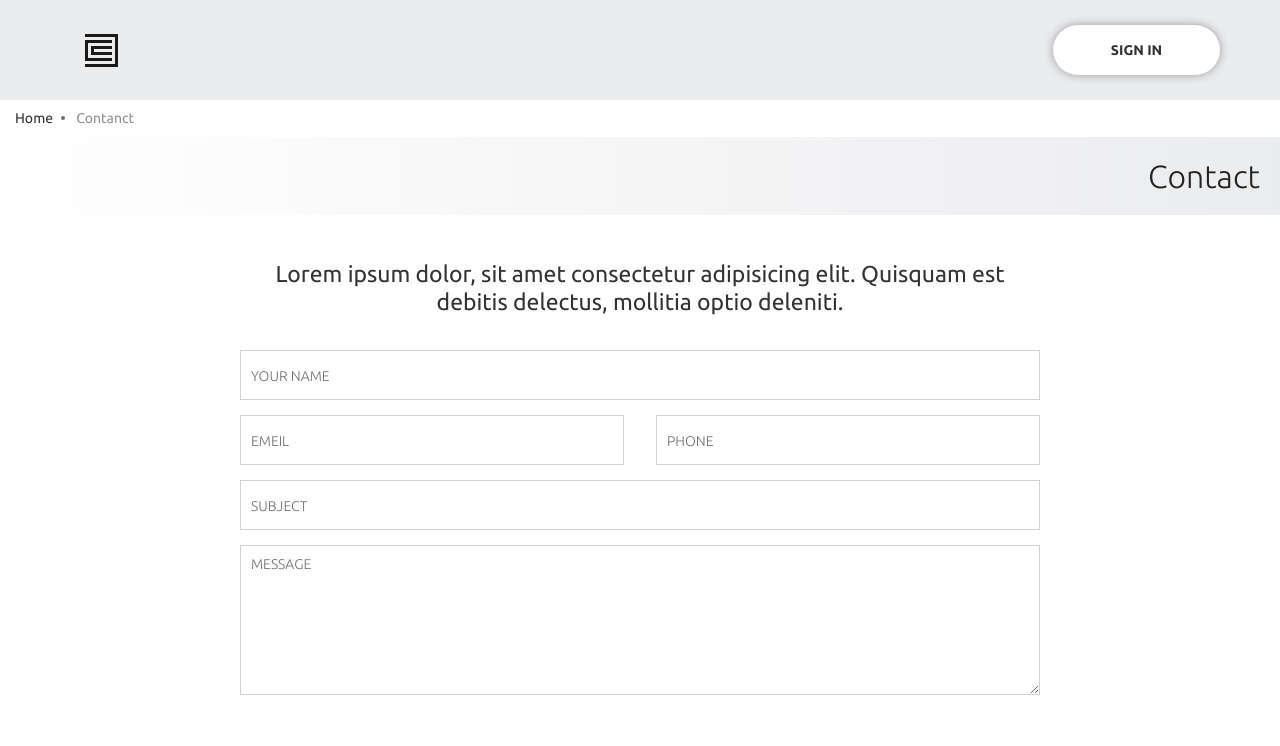
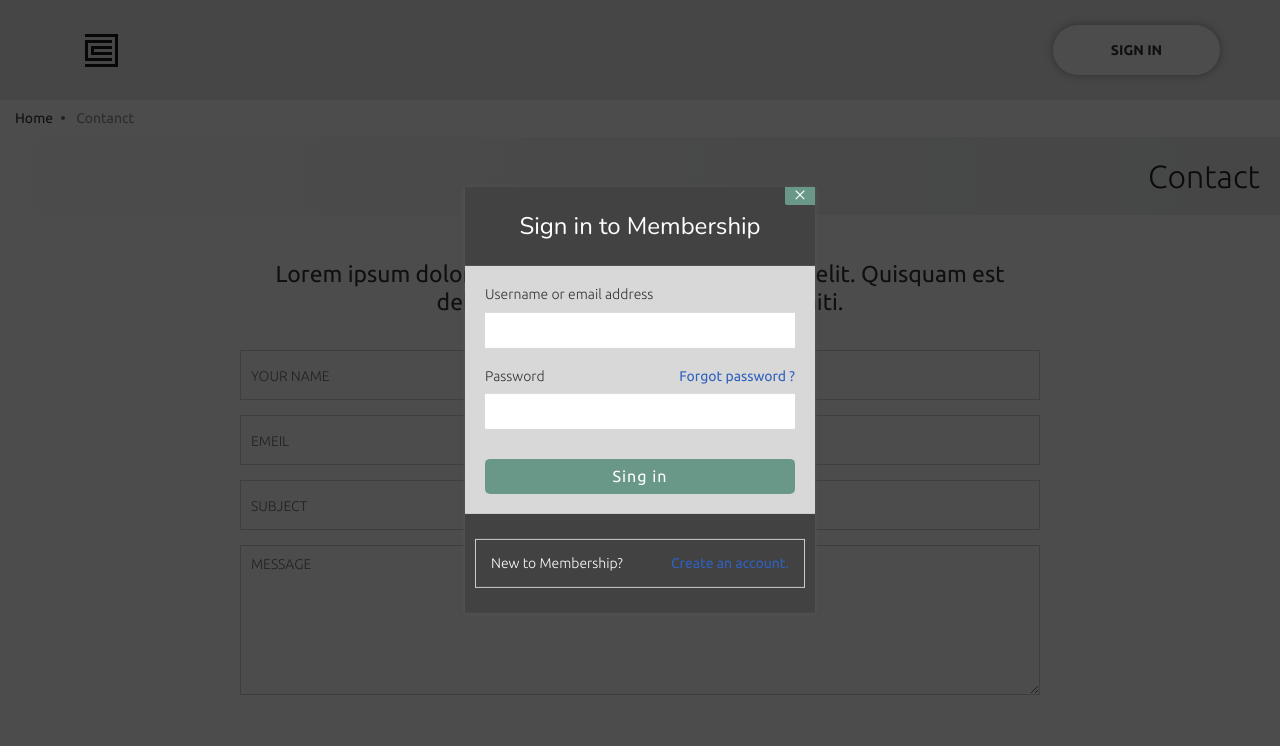
Before and after one commit to Sergii-Tytarenko/Membership, a plain HTML site: page Membership/contacts.html in a window 1280 px wide. Both pictures are taken after a click on the button "SIGN IN". Shown: the top 746 px of the page. Drawn offline with nearby package versions, Linux system fonts and the light colour scheme; files whose address does not match are found by name.

Commit message:
another style modal-window

```diff
--- a/Membership/contacts.html
+++ b/Membership/contacts.html
@@ -243,14 +243,15 @@
 	</div> <!-- /.wrapper -->
 
 	<!-- Modal windows-->
-	<div class="modal modal-enter">
-		<button class="modal-enter__close modal-close" type="button">
+	<div class="modal modal--enter" tabindex="-1">
+    <div class="enter-box">
+        <button class="enter-box__close modal-close" type="button">
             <picture><source srcset="img/icons/close.svg" type="image/webp"><img src="img/icons/close.svg" width="10" height="10" alt="Close window"></picture>
         </button>
 
-		<h2 class="modal-enter__title">Sign in to Membership</h2>
+        <h2 class="enter-box__title">Sign in to Membership</h2>
 
-		<form class="modal-enter__form form-enter" action="#" method="POST" autocomplete="off" name="login">
+        <form class="enter-box__form form-enter" action="#" method="POST" autocomplete="off" name="login">
             <div class="form-enter__group">
                 <label class="form-enter__label" for="user-name">Username or email address</label>
                 <input class="form-enter__input" type="text" id="user-name" name="name" required>
@@ -267,12 +268,13 @@
             </div>
         </form>
 
-		<footer class="modal-enter__footer">
-			<p class="modal-enter__account">
+        <footer class="enter-box__footer">
+            <p class="enter-box__account">
                 New to Membership?
-				<a class="modal-enter__link" href="#">Create an account.</a>
+                <a class="enter-box__link" href="#">Create an account.</a>
             </p>
         </footer>
+    </div>
 </div>
 <div class="modal-overlay"></div>
 
--- a/Membership/css/style.css
+++ b/Membership/css/style.css
@@ -2638,8 +2638,8 @@ button.swiper-pagination-bullet {
   -webkit-transform: translate(-50%, -50%);
       -ms-transform: translate(-50%, -50%);
           transform: translate(-50%, -50%);
-  -webkit-box-shadow: 0 30px 50px rgba(0, 0, 0, 0.75);
-          box-shadow: 0 30px 50px rgba(0, 0, 0, 0.75);
+  -webkit-box-shadow: 0 0 5px rgba(93, 93, 93, 0.76);
+          box-shadow: 0 0 5px rgba(93, 93, 93, 0.76);
 }
 
 .modal-overlay {
@@ -2650,7 +2650,7 @@ button.swiper-pagination-bullet {
   display: none;
   width: 100vw;
   height: 100vh;
-  background-color: rgba(0, 0, 0, 0.6);
+  background-color: rgba(0, 0, 0, 0.7);
 }
 
 .modal-show {
@@ -2663,8 +2663,8 @@ button.swiper-pagination-bullet {
 .modal--enter {
   padding: 25px 0;
   width: 350px;
-  background-color: #fff;
   overflow-y: auto;
+  background-color: #424242;
   -webkit-animation-name: show-modal;
           animation-name: show-modal;
   -webkit-animation-duration: .5s;
@@ -2673,11 +2673,14 @@ button.swiper-pagination-bullet {
           animation-timing-function: ease-in-out;
 }
 
+.enter-box {
+  color: #fff;
+}
+
 .enter-box__title {
   margin-bottom: 25px;
   font-family: 'Nunito', sans-serif;
   font-size: 24px;
-  color: #222;
   text-align: center;
 }
 
@@ -2706,7 +2709,7 @@ button.swiper-pagination-bullet {
   height: 18px;
   padding: 3px;
   border-radius: 0 0 0 2px;
-  background-color: #c6d3d0;
+  background-color: #699788;
   cursor: pointer;
   -webkit-transition: background .3s ease;
   -o-transition: background .3s ease;
@@ -2715,7 +2718,7 @@ button.swiper-pagination-bullet {
 
 .enter-box__close:hover,
 .enter-box__close:focus {
-  background-color: #709089;
+  background-color: #5e887b;
 }
 
 .form-enter {
@@ -2730,6 +2733,7 @@ button.swiper-pagination-bullet {
 .form-enter__label {
   display: inline-block;
   margin-bottom: 10px;
+  color: #333;
   cursor: pointer;
 }
 
@@ -2772,7 +2776,7 @@ button.swiper-pagination-bullet {
   font-weight: initial;
   text-transform: none;
   letter-spacing: 1px;
-  background-color: #a1b3ad;
+  background-color: #699788;
   border-radius: 5px;
 }
 
@@ -2965,7 +2969,7 @@ button.swiper-pagination-bullet {
   .btn--form:focus {
     -webkit-box-shadow: none;
             box-shadow: none;
-    background-color: #6a847b;
+    background-color: #5e887b;
   }
 }
 
```
Also changed, not shown: Membership/css/style.min.css, Membership/index.html (indentation only). Lines whose indentation alone changed are shown as unchanged.
